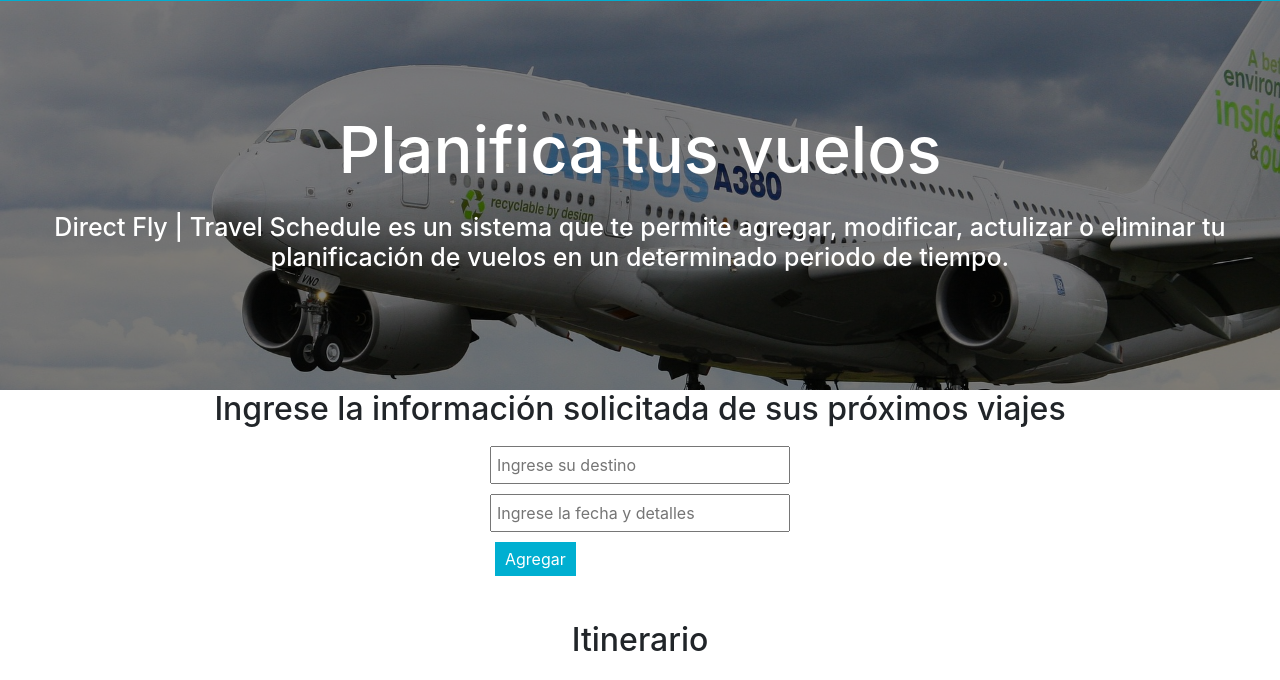
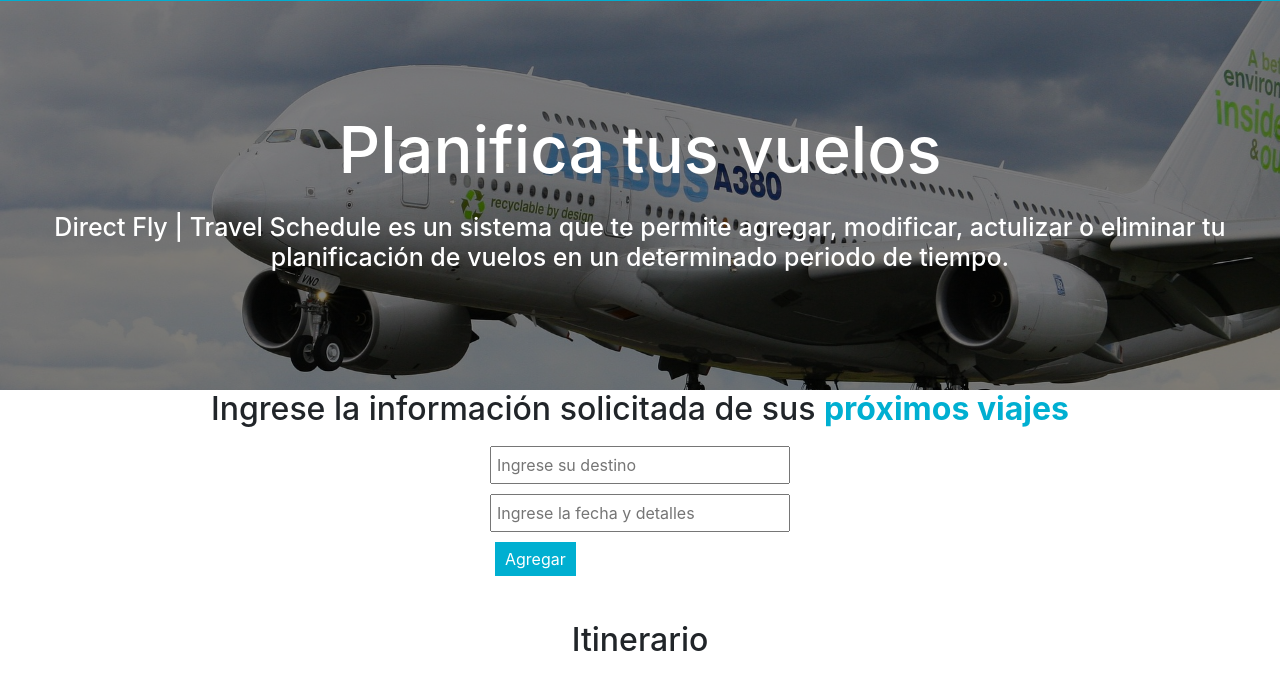
Before and after one commit to JereRoa/CRUD-JavaScript, a plain HTML site: page index.html in a window 1280 px wide. Shown: the part 119-799 px from the top of the page. Drawn offline with nearby package versions, Linux system fonts and the light colour scheme.

Commit message:
afinacion-colores

```diff
--- a/estilos.css
+++ b/estilos.css
@@ -130,6 +130,11 @@ ul {
   padding-bottom: 15px;
 }
 
+.color-df {
+  color: #00AFD1;
+  font-weight: bold;
+}
+
 #formulario {
     display: flex;
     flex-direction: column;
--- a/index.html
+++ b/index.html
@@ -37,7 +37,7 @@
         </section>
     </main>
     <div class="container">
-        <h2 class="tform">Ingrese la información solicitada de sus próximos viajes</h2>
+        <h2 class="tform">Ingrese la información solicitada de sus <span class="color-df">próximos viajes</span></h2>
         <form onsubmit="addData(event)" id="formulario">
             <input type="text" id="destino" placeholder="Ingrese su destino">
             <input type="text" id="vuelo" placeholder="Ingrese la fecha y detalles">
```
